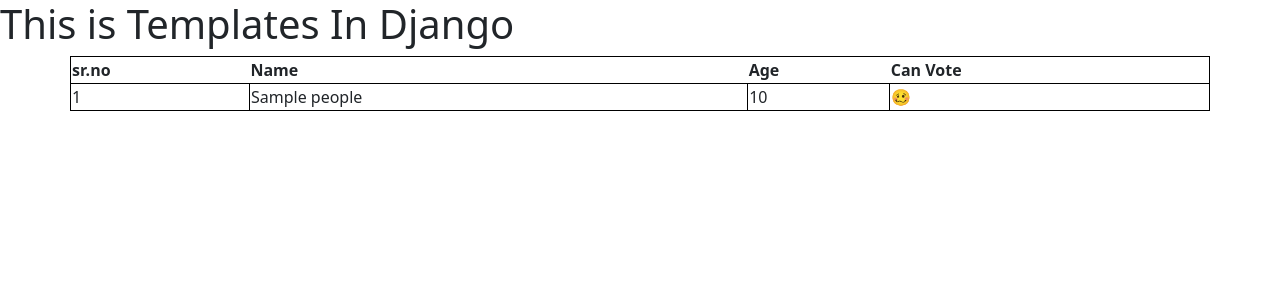
After one commit to Arisha598/django, a Django app: template cool/templates/main/index.html in a window 1280 px wide. The commit adds this page. Shown: the top 300 px of the page. Run offline with Django 3.2, Linux system fonts and the light colour scheme; the template is opened without the code that fills it: most values are stand-ins (such as "Sample title", 1, 10 or a date in 2020).

Commit message:
LETSDOIT

```diff
--- /dev/null
+++ b/cool/templates/main/index.html
@@ -0,0 +1,47 @@
+<!DOCTYPE html>
+<html lang="en">
+<head>
+    <meta charset="UTF-8">
+    <meta name="viewport" content="width=device-width, initial-scale=1.0">
+    <link href="https://cdn.jsdelivr.net/npm/bootstrap@5.3.3/dist/css/bootstrap.min.css" rel="stylesheet" integrity="sha384-QWTKZyjpPEjISv5WaRU9OFeRpok6YctnYmDr5pNlyT2bRjXh0JMhjY6hW+ALEwIH" crossorigin="anonymous">
+    <title>Document</title>
+    <style>
+        table,tr,td{
+            border: 1px solid black;
+        }
+    </style>
+</head>
+<body>
+    <h1>This is Templates In Django</h1>
+    <!-- {{peoples}} -->
+    <table class="container">
+        <tr>
+          <th>sr.no</th>
+          <th>Name</th>
+          <th>Age</th>
+          <th>Can Vote</th>
+        </tr>
+        <!-- <tr>
+            {%for people in peoples%}
+            <td>{{forloop.counter}}</td>
+            <td>{{people.name}}</td>
+            <td>{{people.age}}</td>
+        </tr>
+        {%endfor%} -->
+        <tr>
+            {%for people in peoples%}
+          <td>{{forloop.counter}}</td>
+          <td>{{people.name}}</td>
+          <td>{{people.age}}</td>
+          <td>
+            {%if people.age >= 18%}
+            👍
+            {%else%}
+            🥴
+            {%endif%}
+          </td>
+        </tr>
+        {%endfor%}
+      </table>
+</body>
+</html>
--- a/cool/templates/main/swag.html
+++ b/cool/templates/main/swag.html
@@ -18,6 +18,7 @@
     The most discouraging of these<br> challenges come in the form of failure. However,
      according to this quote, failing means that it was only your first attempt at<br> learning something, and many more will follow.”
    </p>
+   {{peoples}}
     </div>
 </body>
 <script src="{% static 'cool/javascript/swag.js' %}"></script>
--- /dev/null
+++ b/djangoenv/pyvenv.cfg
@@ -0,0 +1,5 @@
+home = C:\Python312
+include-system-site-packages = false
+version = 3.12.4
+executable = C:\Python312\python.exe
+command = C:\Python312\python.exe -m venv C:\Users\arish\OneDrive\Desktop\letsDoIt\djangoenv
--- a/letsDoIt/settings.py
+++ b/letsDoIt/settings.py
@@ -110,7 +110,6 @@
 TIME_ZONE = 'UTC'
 
 USE_I18N = True
-
 USE_TZ = True
 
 
--- a/letsDoIt/urls.py
+++ b/letsDoIt/urls.py
@@ -18,10 +18,13 @@
 from django.urls import path
 from cool.views import *
 
+
+
 urlpatterns = [
 
     path('swag/',swag),
     path('swag/me/',swagme2),
     path('swag/me/and/you/',swagmeandyou3),
+     path('home/',home),
     path('admin/', admin.site.urls),
 ]
```
Also changed, not shown: cool/views.py (+13 -0 lines), 9 other files.
